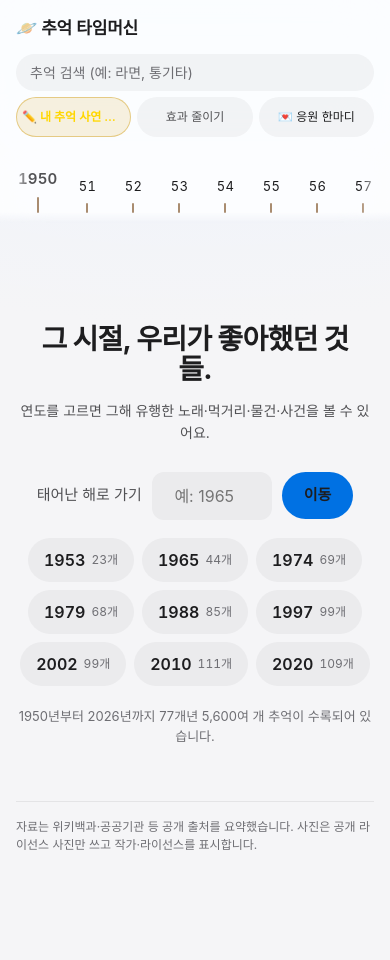
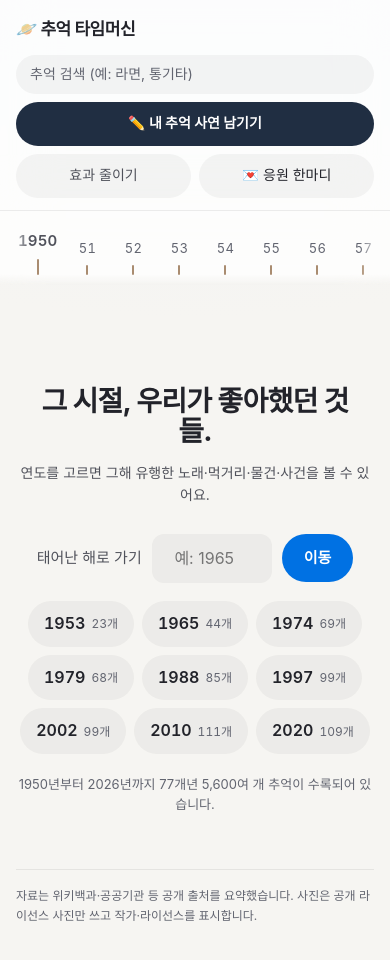
Before and after one commit to JaeHxn/chueok-timemachine, a React (Vite) app in the folder web/: page / in a window 390 px wide. Shown: the top 960 px of the page. Built offline with nearby package versions, Linux system fonts and the light colour scheme.

Commit message:
style: improve readability and responsive layout

```diff
--- a/web/src/styles.css
+++ b/web/src/styles.css
@@ -1,20 +1,20 @@
 /* 추억 타임머신 — Apple 디자인 원칙 기반
    즉시 반응(누르는 순간 피드백) · 반투명 상단 레이어 · 크기별 자간 · 모션 줄이기 대응 */
 :root{
-  --space:#f5f5f7; --space-2:#fff;
-  --ink:#1d1d1f; --ink-2:#515154; --ink-3:#6e6e73;
+  --space:#f6f5f2; --space-2:#fff;
+  --ink:#22232a; --ink-2:#50525b; --ink-3:#626570;
   --glass:rgba(255,255,255,.78); --hair:rgba(29,29,31,.08);
   --control:rgba(29,29,31,.045); --control-hover:rgba(29,29,31,.075);
   --accent:#0071e3; --accent-text:#0056b3; --accent-soft:rgba(0,113,227,.12); --on-accent:#fff;
   --accent-solid:#e3f0ff;
-  --glow:#eaf2ff; --solid-glass:#fff; --photo-bg:#e8e8ed;
+  --glow:#eef1f5; --solid-glass:#fff; --photo-bg:#e8e8ed;
   --sheet-glass:rgba(255,255,255,.94); --modal:rgba(20,25,35,.32); --toast-glass:rgba(255,255,255,.92);
-  --card-shadow:0 8px 28px rgba(29,29,31,.06);
+  --card-shadow:0 8px 28px rgba(35,37,45,.055);
   --tag-ok:#18753c; --tag-ok-bg:rgba(24,117,60,.1); --tag-warn:#8a5700; --tag-warn-bg:rgba(138,87,0,.1);
   --share-bg:rgba(0,113,227,.1); --share-hover:rgba(0,113,227,.16);
   --r-s:10px; --r-m:18px; --r-l:28px;
   --ease:cubic-bezier(.32,.72,0,1);           /* 감속형(critically damped 근사) */
-  font:100%/1.5 -apple-system,BlinkMacSystemFont,"SF Pro Text",Pretendard,"Apple SD Gothic Neo",system-ui,sans-serif;
+  font:100%/1.6 Pretendard,-apple-system,BlinkMacSystemFont,"Apple SD Gothic Neo","Malgun Gothic",system-ui,sans-serif;
   color-scheme:light;
 }
 @media (prefers-color-scheme:dark){
@@ -46,9 +46,9 @@ a:hover{text-decoration:underline}
 /* ── 상단: 반투명 재질, 아래 콘텐츠가 비쳐 흐른다 ── */
 .top{position:sticky;top:0;z-index:20;margin:0 calc(-1 * clamp(16px,4vw,40px));
   padding:12px clamp(16px,4vw,40px);display:flex;justify-content:space-between;align-items:center;
-  background:var(--glass);backdrop-filter:blur(24px) saturate(180%);-webkit-backdrop-filter:blur(24px) saturate(180%)}
-.brand{background:none;border:0;padding:4px 0;font-size:1.0625rem;font-weight:600;letter-spacing:-.01em}
-.top-r{display:flex;gap:8px}
+  background:var(--glass);border-bottom:1px solid var(--hair);backdrop-filter:blur(24px) saturate(180%);-webkit-backdrop-filter:blur(24px) saturate(180%)}
+.brand{background:none;border:0;padding:4px 0;font-size:1.0625rem;font-weight:700;letter-spacing:-.025em}
+.top-r{display:flex;align-items:center;gap:8px}
 .ghost{background:var(--control);border:0;color:var(--ink-2);padding:7px 14px;border-radius:999px;font-size:.8125rem;
   transition:transform 100ms ease-out,background 150ms}
 .ghost:hover{background:var(--control-hover);color:var(--ink)}
@@ -109,7 +109,7 @@ a:hover{text-decoration:underline}
   background:var(--control);backdrop-filter:blur(10px);-webkit-backdrop-filter:blur(10px);color:var(--ink-3);font-size:.75rem;
   display:flex;flex-direction:column;align-items:center;justify-content:center;
   animation:moon-in 500ms var(--ease) both;transition:background 150ms,color 150ms}
-.moon.has{color:var(--accent-text);background:var(--accent-soft);box-shadow:0 0 0 1px var(--hair),0 0 18px -4px var(--accent)}
+.moon.has{color:var(--accent-text);background:var(--accent-soft);box-shadow:0 0 0 1px var(--hair)}
 .moon:hover{background:var(--control-hover);color:var(--ink)}
 .moon:active{transform:translate(-50%,-50%) translateY(calc(-1 * (min(86vw,400px) / 2 - 34px))) rotate(calc(-1 * var(--a))) scale(.97)}
 .moon-label{font-weight:600}
@@ -143,17 +143,18 @@ a:hover{text-decoration:underline}
 /* ── 월 화면 ── */
 .ground{animation:rise 400ms var(--ease) both}
 .ground h2{font-size:clamp(2rem,6vw,3.5rem);line-height:1.05;letter-spacing:-.03em;font-weight:700;margin:4px 0 20px}
-.cats{position:sticky;top:132px;z-index:10;display:flex;gap:6px;overflow-x:auto;scrollbar-width:none;padding:8px 0 14px;margin-bottom:6px}
-.cats::-webkit-scrollbar{display:none}
+.cats{position:sticky;top:132px;z-index:10;display:flex;gap:6px;overflow-x:auto;scrollbar-width:thin;scrollbar-color:var(--ink-3) transparent;padding:8px 0 14px;margin-bottom:6px}
+.cats::-webkit-scrollbar{height:4px}
+.cats::-webkit-scrollbar-thumb{background:var(--ink-3);border-radius:999px}
 .cats button{flex:none;border:0;background:var(--control);color:var(--ink-2);padding:8px 14px;border-radius:999px;font-size:.8125rem;
   transition:transform 100ms ease-out,background 150ms,color 150ms}
 .cats button:hover{background:var(--control-hover)}
 .cats button.on{background:var(--accent);color:var(--on-accent);font-weight:600}
-.grid{display:grid;grid-template-columns:repeat(auto-fill,minmax(min(100%,300px),1fr));gap:16px}
-.card{background:var(--space-2);border-radius:var(--r-l);padding:20px;display:flex;flex-direction:column;gap:10px;
+.grid{display:grid;grid-template-columns:repeat(auto-fit,minmax(min(100%,340px),1fr));align-items:start;gap:18px}
+.card{background:var(--space-2);border-radius:var(--r-l);padding:22px;display:flex;flex-direction:column;gap:10px;
   box-shadow:var(--card-shadow),0 0 0 1px var(--hair)}
-.card h3{margin:0;font-size:1.25rem;line-height:1.2;letter-spacing:-.015em;font-weight:700}
-.card p{margin:0;font-size:.9375rem;line-height:1.6;color:var(--ink-2)}
+.card h3{margin:0;font-size:1.25rem;line-height:1.35;letter-spacing:-.025em;font-weight:700;word-break:keep-all;overflow-wrap:anywhere}
+.card p{margin:0;font-size:1rem;line-height:1.75;color:var(--ink-2);word-break:keep-all;overflow-wrap:anywhere}
 .meta{display:flex;gap:6px;flex-wrap:wrap}
 .tag{font-size:.75rem;color:var(--ink-2);background:var(--control);border-radius:6px;padding:3px 8px}
 .tag.ok{color:var(--tag-ok);background:var(--tag-ok-bg)}
@@ -165,9 +166,9 @@ a:hover{text-decoration:underline}
 .share-btn:hover{background:var(--share-hover)}
 
 /* 항목 사진 */
-.item-photo{margin:-20px -20px 4px;border-radius:var(--r-l) var(--r-l) 0 0;overflow:hidden;background:var(--photo-bg)}
+.item-photo{margin:-22px -22px 4px;border-radius:var(--r-l) var(--r-l) 0 0;overflow:hidden;background:var(--photo-bg)}
 .item-photo img{display:block;width:100%;aspect-ratio:16/10;object-fit:cover}
-.item-photo figcaption{font-size:.6875rem;color:var(--ink-3);padding:8px 20px 0;line-height:1.4}
+.item-photo figcaption{font-size:.8125rem;color:var(--ink-2);padding:10px 22px 0;line-height:1.5}
 .item-photo.none{display:none}
 
 /* ── 공유 시트: 아래에서 올라오고 같은 길로 내려간다 ── */
@@ -207,7 +208,8 @@ a:hover{text-decoration:underline}
 }
 
 /* ── UX 개편 추가 ── */
-.yb,.chip,.moon,.core,.brand,.result-list a,.primary{text-decoration:none!important;color:inherit}
+.yb,.chip,.moon,.core,.brand,.result-list a,.primary{text-decoration:none!important}
+.chip,.result-list a{color:var(--ink)}
 .brand{color:var(--ink)}
 .search{width:min(42vw,280px);border:0;border-radius:999px;padding:8px 14px;background:var(--control);color:var(--ink);font:inherit;font-size:.875rem}
 .search::placeholder{color:var(--ink-3)}
@@ -236,6 +238,7 @@ a:hover{text-decoration:underline}
 .era{margin:8px 0 0;color:var(--ink-2);font-size:.9375rem}
 .era::before{content:"";display:inline-block;width:8px;height:8px;border-radius:50%;background:var(--c);margin-right:8px;vertical-align:1px}
 .core{cursor:pointer;transition:filter 150ms}
+.core span{color:#fff}
 .core.on{box-shadow:0 0 90px -6px var(--c),inset -18px -22px 40px rgba(0,0,0,.55)}
 .core:hover{filter:brightness(1.12)}
 span.moon{opacity:.35;cursor:default;background:var(--control)}
@@ -249,9 +252,10 @@ span.moon{opacity:.35;cursor:default;background:var(--control)}
 .rm .year-view,.rm .results{animation:fade 150ms ease-out both}
 @media (max-width:640px){
   .top{position:relative;flex-wrap:wrap;gap:8px}
-  .top-r{width:100%;display:grid;grid-template-columns:repeat(3,minmax(0,1fr));gap:6px}
+  .top-r{width:100%;display:grid;grid-template-columns:repeat(2,minmax(0,1fr));gap:8px}
   .top-r .search{grid-column:1/-1;order:-1;width:100%;min-width:0}
-  .top-r button{white-space:nowrap;overflow:hidden;text-overflow:ellipsis;font-size:.75rem;padding:8px 5px}
+  .top-r .write-post-btn{grid-column:1/-1}
+  .top-r button{min-height:44px;white-space:normal;font-size:.875rem;padding:9px 12px;text-align:center}
   .dial{top:0}
   .cats{top:74px}
 }
@@ -506,7 +510,9 @@ span.moon{opacity:.35;cursor:default;background:var(--control)}
   min-height: 44px;
   font-size: 0.9375rem;
   border-radius: 12px;
+  text-align: center;
 }
+.sheet .post-form-box{background:var(--space-2)}
 
 /* 사연 작성 폼 */
 .form-grid {
@@ -551,21 +557,27 @@ span.moon{opacity:.35;cursor:default;background:var(--control)}
   margin-top: 2px;
 }
 .write-post-btn {
-  background: rgba(212, 166, 42, 0.15);
-  border: 1px solid rgba(212, 166, 42, 0.5);
-  color: #ffd700;
-  font-weight: 600;
+  background: #202e42;
+  border: 1px solid transparent;
+  color: #fff;
+  font-weight: 700;
   border-radius: 999px;
   padding: 8px 14px;
   font-size: 0.875rem;
   cursor: pointer;
-  min-height: 40px;
-  transition: all 150ms ease;
+  min-height: 44px;
+  transition: background 150ms ease, transform 150ms ease;
 }
 .write-post-btn:hover {
-  background: rgba(212, 166, 42, 0.28);
+  background: #344962;
   transform: translateY(-1px);
 }
+@media (prefers-color-scheme:dark){
+  .write-post-btn{background:#b8d8f6;color:#10263b}
+  .write-post-btn:hover{background:#d1e7fb}
+}
+.sheet button.primary{background:var(--accent);color:var(--on-accent);text-align:center}
+.sheet button.primary:hover{filter:brightness(1.06)}
 
 .unknown-month,.detail-open{display:inline-flex;align-items:center;min-height:44px;padding:8px 15px;border:0;border-radius:999px;background:var(--control);color:var(--ink-2);font:inherit;font-size:.8125rem;font-weight:600}
 .unknown-month.on{background:var(--accent);color:var(--on-accent)}
```
